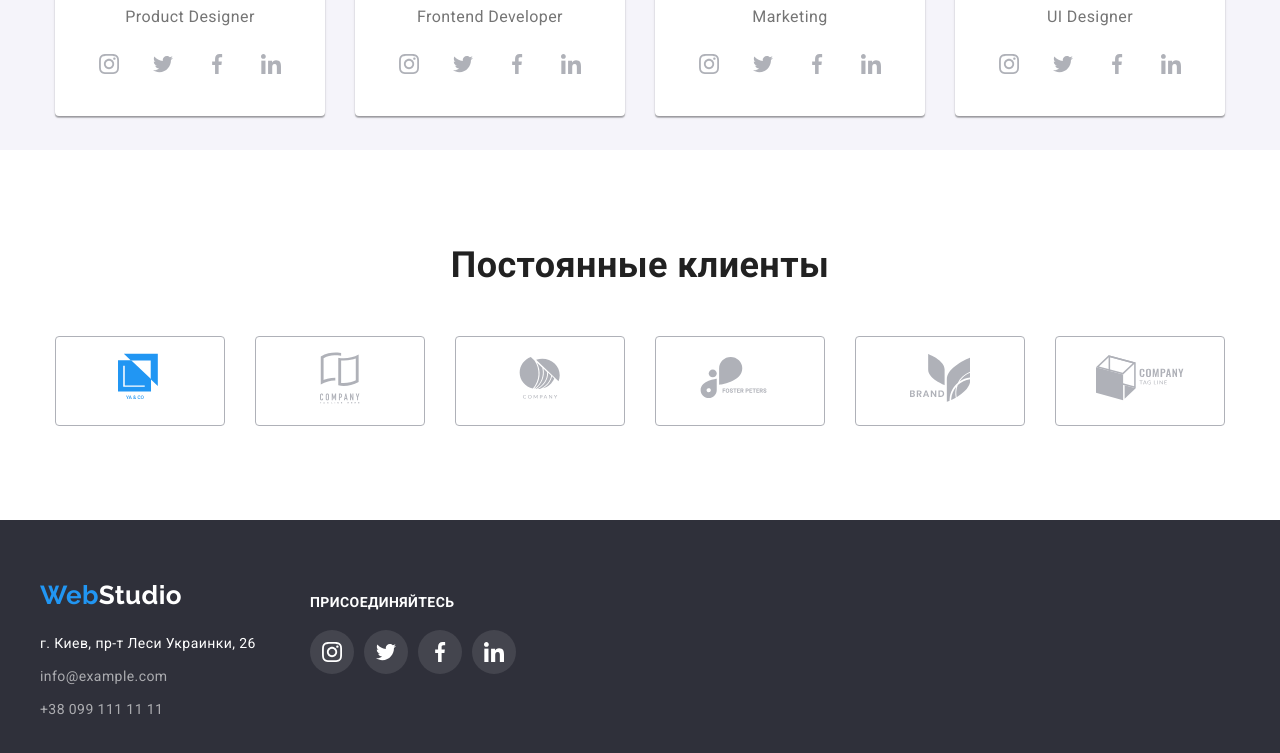
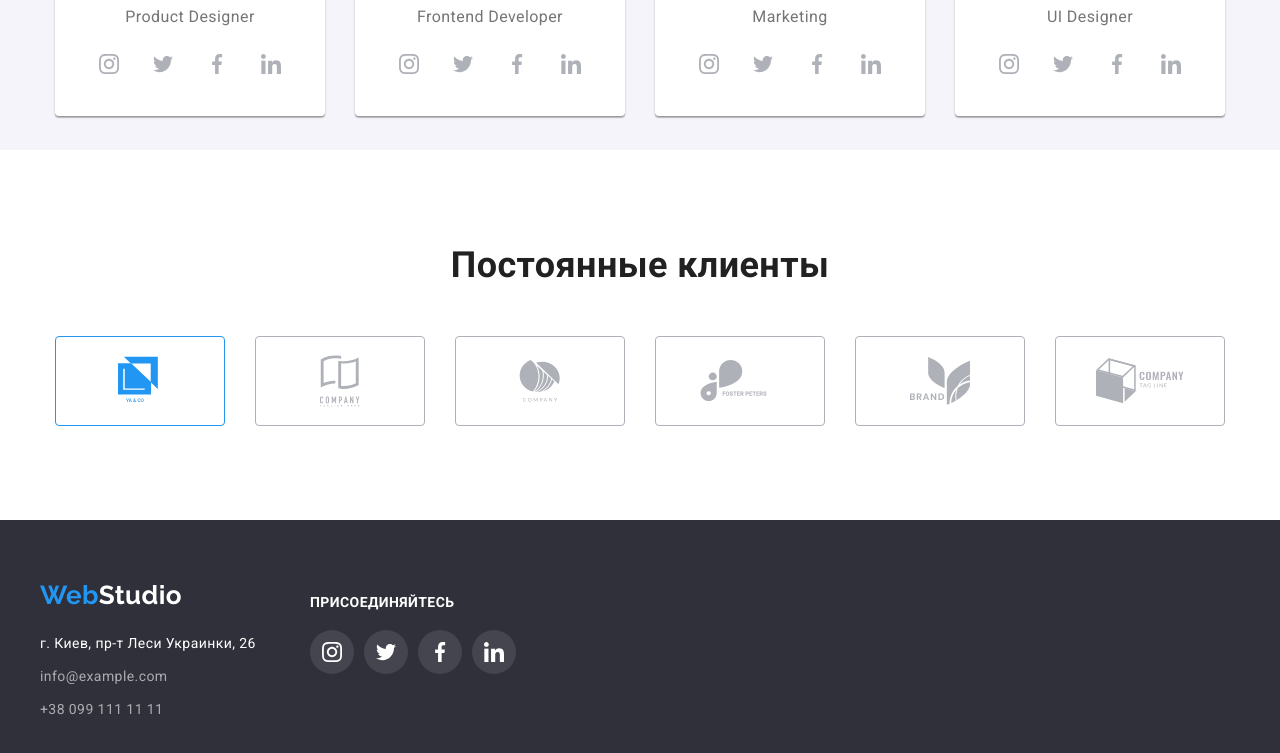
Before and after one commit to fahriddinnomanjanov/goit-markup-hw-05, a plain HTML site: page index.html in a window 1280 px wide. In both pictures the pointer is over the link 139 px from the left and 2480 px from the top of the page. Shown: the part 2099-2852 px from the top of the page. Drawn offline with nearby package versions, Linux system fonts and the light colour scheme.

Commit message:
fifth hw

```diff
--- a/css/style.css
+++ b/css/style.css
@@ -430,6 +430,9 @@ ol {
   margin-top: 30px;
   margin-left: 30px;
   flex-basis: calc(100% / 6 - 30px);
+}
+
+.reg__customers-link {
   border-radius: 4px;
   border: 1px solid #afb1b8;
   box-sizing: border-box;
@@ -440,8 +443,7 @@ ol {
   flex-wrap: wrap;
   transition: border 250ms linear;
 }
-
-.reg__customers-item .reg__customers-svg {
+.reg__customers-link .reg__customers-svg {
   fill: #afb1b8;
   transition: color 250ms linear, fill 250ms linear;
 }
@@ -449,11 +451,11 @@ ol {
 .reg__customers-link:hover .reg__customers-svg,
 .reg__customers-link:focus .reg__customers-svg {
   fill: #2196f3;
-  color: #188ce8;
 }
 
-.reg__customers-link:hover .reg__customers-item {
+.reg__customers-link:hover {
   border: 1px solid #2196f3;
+
   box-sizing: border-box;
   border-radius: 4px;
 }
```
